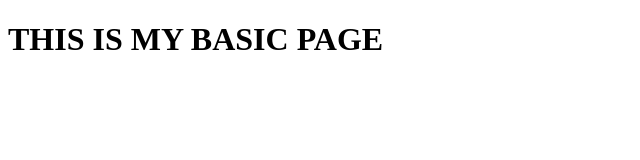
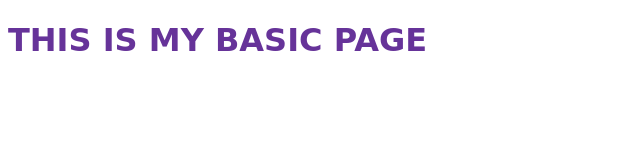
Before and after one commit to bmdito/bmdito.github.io, a plain HTML site: page index.html in a window 1280 px wide. Shown: the whole page, without its empty margins (0-640 px from the left). Drawn offline with Linux system fonts and the light colour scheme.

Commit message:
added Styles

```diff
--- a/index.html
+++ b/index.html
@@ -9,7 +9,7 @@
         <title></title>
         <meta name="description" content="">
         <meta name="viewport" content="width=device-width, initial-scale=1">
-        <link rel="stylesheet" href="">
+        <link rel="stylesheet" href="style.css">
     </head>
     <body>
         <!--[if lt IE 7]>
--- /dev/null
+++ b/style.css
@@ -0,0 +1,5 @@
+h1 {
+    color:rebeccapurple;
+    font-family:cursive;
+
+}
```
